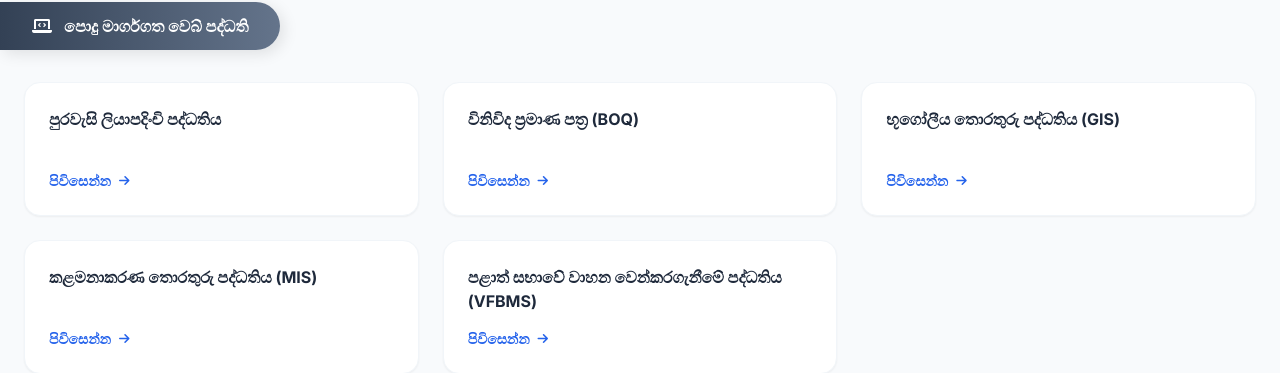
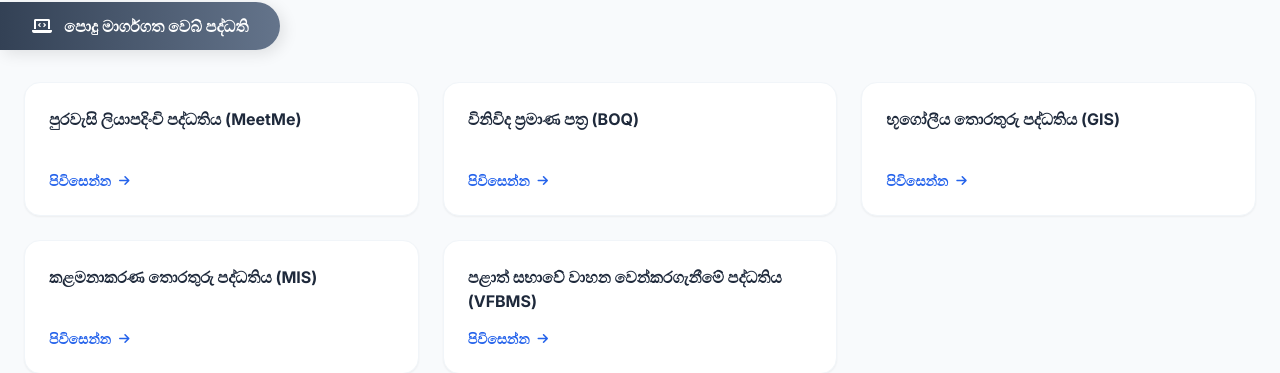
Before and after one commit to ravindrawan/nwp-gov, a PHP site: page /index.php in a window 1280 px wide. Shown: the part 3721-4094 px from the top of the page. Run offline with PHP 8.4, Linux system fonts and the light colour scheme; some libraries are stand-ins or nearby versions.

Commit message:
Update index.php

```diff
--- a/index.php
+++ b/index.php
@@ -170,7 +170,7 @@ $links = [
 
     ],
     'F' => [
-        ['name' => ['si' => 'පුරවැසි ලියාපදිංචි පද්ධතිය', 'en' => 'Citizen Registration System', 'ta' => 'பிரஜைகள் பதிவு முறைமை'], 'url' => 'https://meetme.nw.gov.lk'],
+        ['name' => ['si' => 'පුරවැසි ලියාපදිංචි පද්ධතිය (MeetMe)', 'en' => 'Citizen Registration System (MeetMe)', 'ta' => 'பிரஜைகள் பதிவு முறைமை (MeetMe)'], 'url' => 'https://meetme.nw.gov.lk'],
         ['name' => ['si' => 'විනිවිද ප්‍රමාණ පත්‍ර (BOQ)', 'en' => 'BOQ Citizen Portal', 'ta' => 'BOQ பிரஜை போர்டல்'], 'url' => 'https://boq.nw.gov.lk'],
         ['name' => ['si' => 'භූගෝලීය තොරතුරු පද්ධතිය (GIS)', 'en' => 'Geo-Information System', 'ta' => 'புவியியல் தகவல் அமைப்பு'], 'url' => 'https://geoprovision.nw.gov.lk'],
         ['name' => ['si' => 'කළමනාකරණ තොරතුරු පද්ධතිය (MIS)', 'en' => 'Management Info System', 'ta' => 'மேலாண்மை தகவல் அமைப்பு'], 'url' => 'https://mis.nw.gov.lk'],
```
